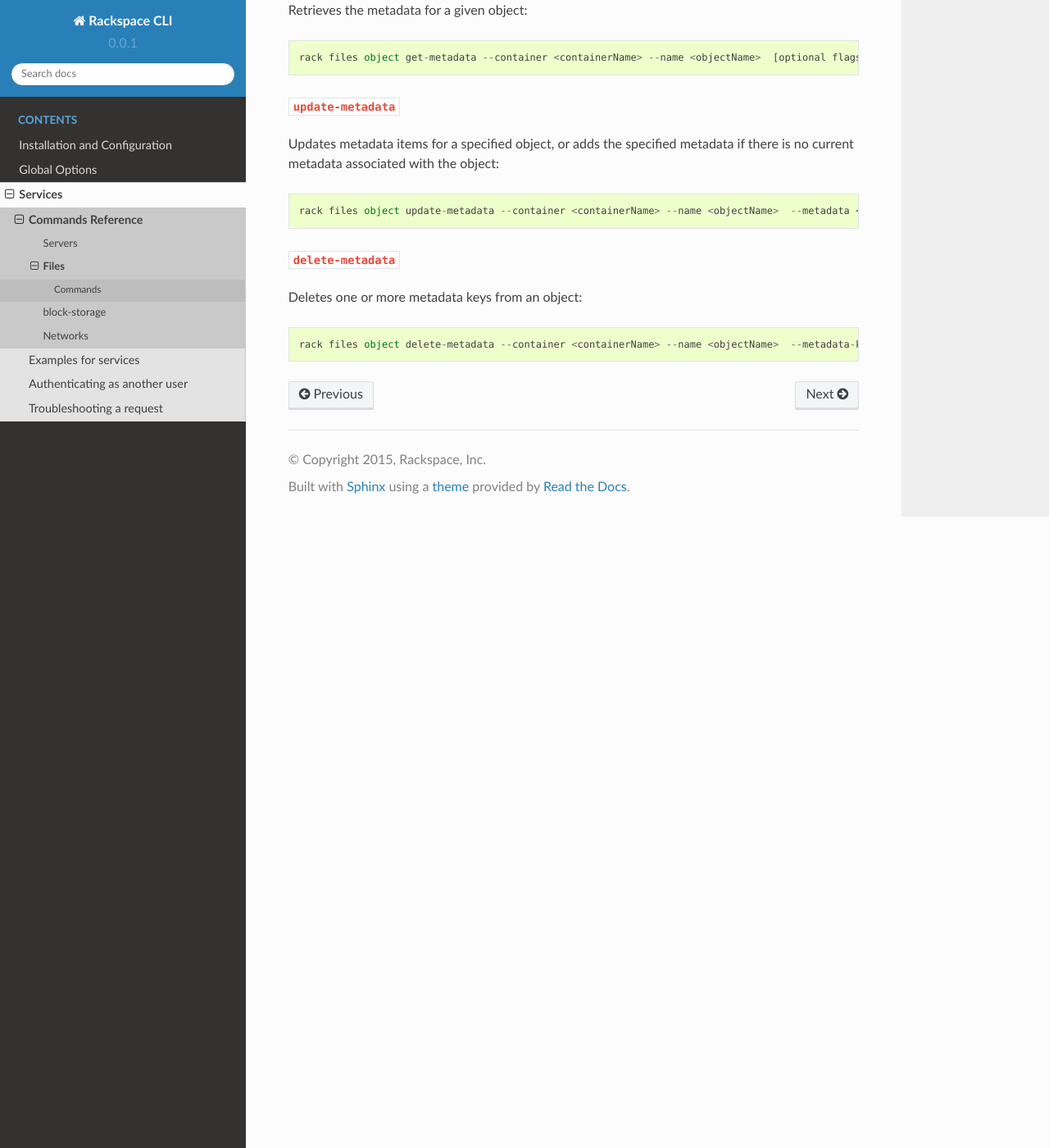
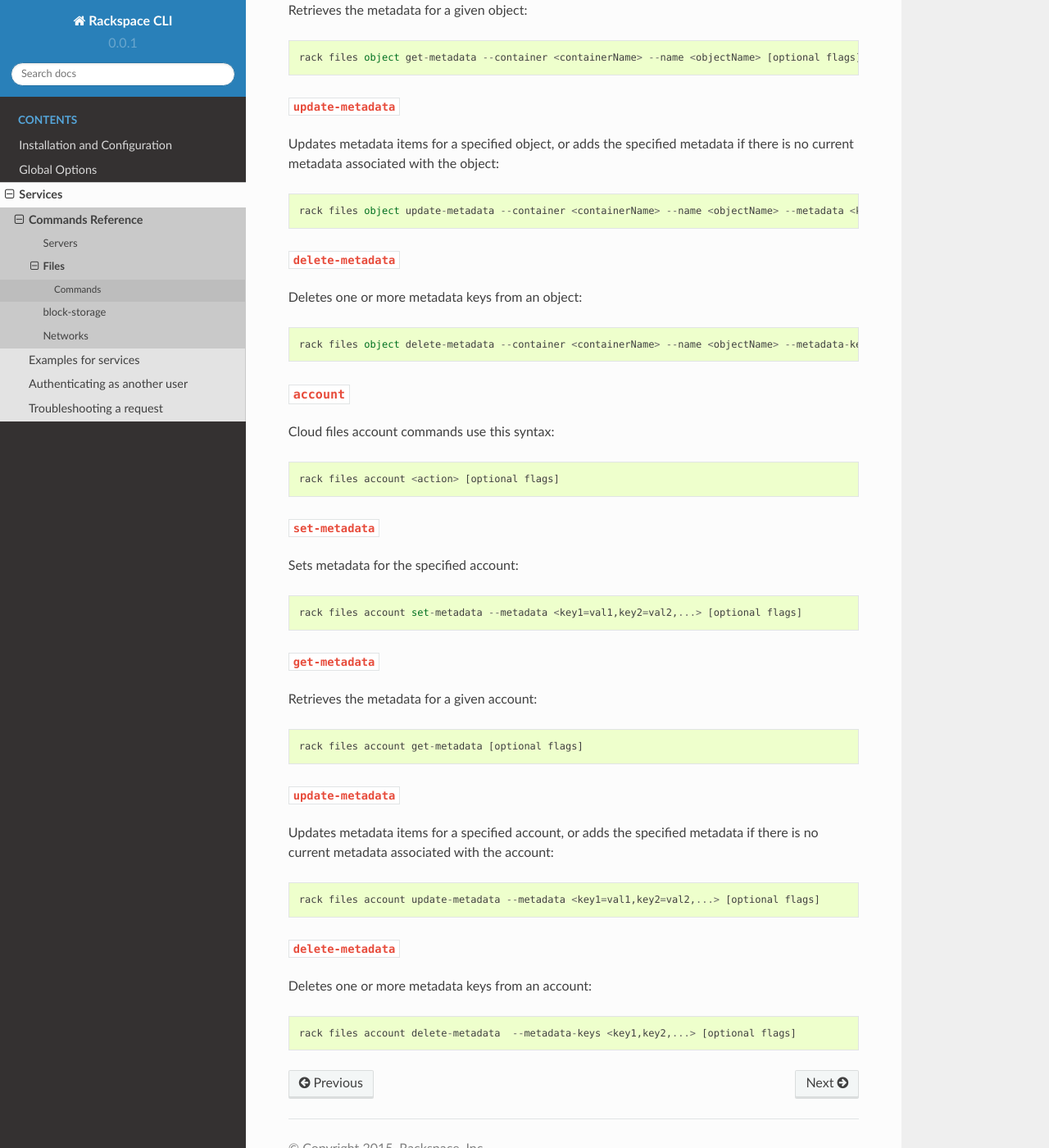
Before and after one commit to rackspace/rack, a Sphinx documentation site: the page built from docs/services/files.rst, in a window 1280 px wide and 1400 px high, scrolled down 3698 px. Shown: the whole window at 82% size. Built offline with Sphinx 7.4.7 and the Read the Docs theme 2.0.0, drawn with Linux system fonts in a browser that asks for light colours; pages that are not in the unit, such as notebooks, are missing from menus.

Commit message:
Adding account commands to docs

```diff
--- a/docs/services/files.rst
+++ b/docs/services/files.rst
@@ -147,17 +147,50 @@
 ^^^^^^^^^^^^^^^^
 Retrieves the metadata for a given object::
 
-    rack files object get-metadata --container <containerName> --name <objectName>  [optional flags]
+    rack files object get-metadata --container <containerName> --name <objectName> [optional flags]
 
 ``update-metadata``
 ^^^^^^^^^^^^^^^^^^^
 Updates metadata items for a specified object, or adds the specified
 metadata if there is no current metadata associated with the object::
 
-    rack files object update-metadata --container <containerName> --name <objectName>  --metadata <key1=val1,key2=val2,...> [optional flags]
+    rack files object update-metadata --container <containerName> --name <objectName> --metadata <key1=val1,key2=val2,...> [optional flags]
 
 ``delete-metadata``
 ^^^^^^^^^^^^^^^^^^^
 Deletes one or more metadata keys from an object::
 
-    rack files object delete-metadata --container <containerName> --name <objectName>  --metadata-keys <key1,key2,...> [optional flags]
+    rack files object delete-metadata --container <containerName> --name <objectName> --metadata-keys <key1,key2,...> [optional flags]
+
+
+``account``
+~~~~~~~~~~
+
+Cloud files account commands use this syntax::
+
+    rack files account <action> [optional flags]
+
+``set-metadata``
+^^^^^^^^^^^^^^^^
+Sets metadata for the specified account::
+
+    rack files account set-metadata --metadata <key1=val1,key2=val2,...> [optional flags]
+
+``get-metadata``
+^^^^^^^^^^^^^^^^
+Retrieves the metadata for a given account::
+
+    rack files account get-metadata [optional flags]
+
+``update-metadata``
+^^^^^^^^^^^^^^^^^^^
+Updates metadata items for a specified account, or adds the specified
+metadata if there is no current metadata associated with the account::
+
+    rack files account update-metadata --metadata <key1=val1,key2=val2,...> [optional flags]
+
+``delete-metadata``
+^^^^^^^^^^^^^^^^^^^
+Deletes one or more metadata keys from an account::
+
+    rack files account delete-metadata  --metadata-keys <key1,key2,...> [optional flags]
```
